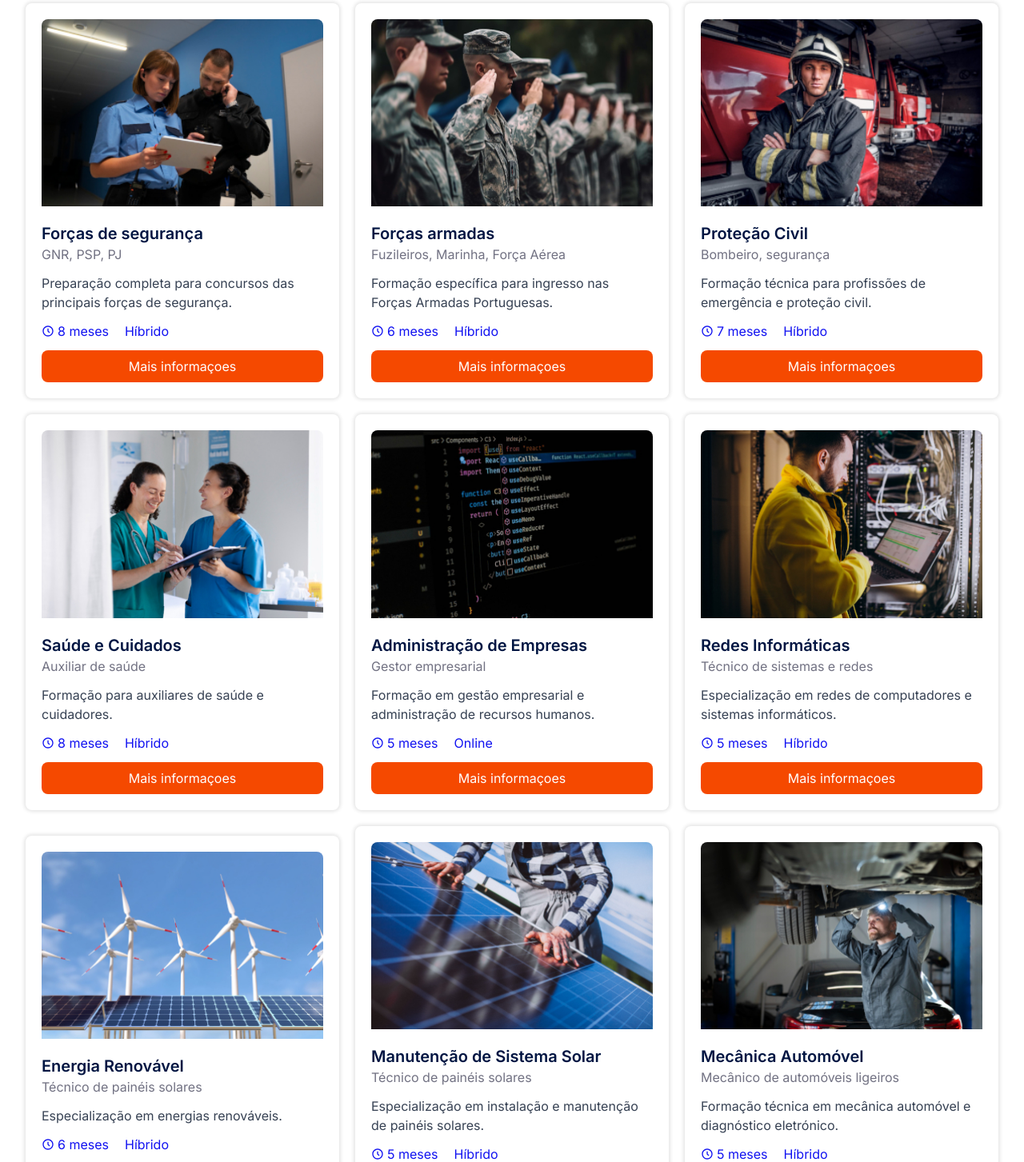
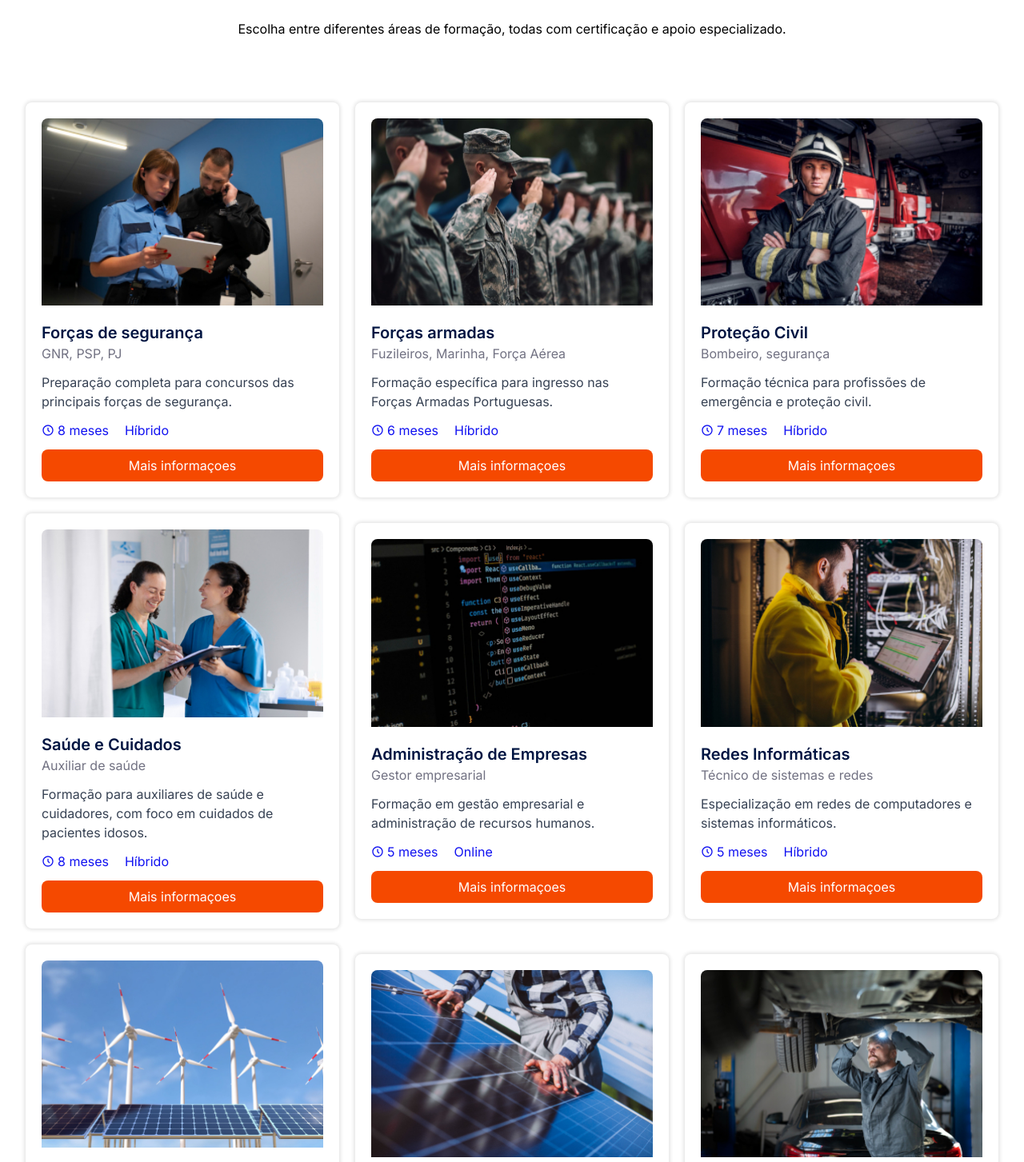
Before and after one commit to Esmael-coder/School_Academy, a React (Vite) app in the folder projecto-final/: page /cursos in a window 1280 px wide. Shown: the part 785-2238 px from the top of the page at 80% size. Built offline with nearby package versions, Linux system fonts and the light colour scheme.

Commit message:
add frme motion

```diff
--- a/projecto-final/package.json
+++ b/projecto-final/package.json
@@ -11,6 +11,7 @@
   },
   "dependencies": {
     "@tailwindcss/vite": "^4.1.12",
+    "motion": "^12.23.12",
     "react": "^19.1.0",
     "react-dom": "^19.1.0",
     "react-icons": "^5.5.0",
--- a/projecto-final/src/const/Constants.js
+++ b/projecto-final/src/const/Constants.js
@@ -268,7 +268,7 @@ export const courses = [
     name: "Saúde e Cuidados",
     example: "Auxiliar de saúde",
     category: "saúde",
-    description: "Formação para auxiliares de saúde e cuidadores.",
+    description: "Formação para auxiliares de saúde e cuidadores, com foco em cuidados de pacientes idosos.",
     descriptionLong: "Este curso prepara profissionais para atuarem em hospitais, clínicas e lares, prestando apoio direto a pacientes e equipas de saúde. Inclui teoria e prática supervisionada.",
     duration: "8 meses",
     method: "Híbrido",
@@ -352,7 +352,7 @@ export const courses = [
     name: "Energia Renovável",
     example: "Técnico de painéis solares",
     category: "energia renovável",
-    description: "Especialização em energias renováveis.",
+    description: "Especialização em energias renováveis, com foco nas necessidades atuais do setor energético.",
     descriptionLong: "Curso focado em soluções sustentáveis para o setor energético, com destaque para a energia solar. O aluno aprende sobre instalação, manutenção e dimensionamento de sistemas de energias renováveis.",
     duration: "6 meses",
     method: "Híbrido",
--- a/projecto-final/src/pages/cursos/Cursos.jsx
+++ b/projecto-final/src/pages/cursos/Cursos.jsx
@@ -1,8 +1,8 @@
 import React, { useState, useEffect } from 'react'
 import { HeroDiv } from '../../components/HeroDiv'
-import { courses } from '../../const/Constants'
 import { CourseCard } from '../../components/CourseCard'
 import { BoxModal } from '../../components/BoxModal';
+import { motion } from 'motion/react';
 
 
 export const Cursos = ({ allCourses, handleFilter }) => {
@@ -150,16 +150,22 @@ export const Cursos = ({ allCourses, handleFilter }) => {
         </header>
 
         <div className='max-w-7xl w-full min-h-[75vh] mx-auto px-4 lg:px-8 gap-8 m-10'>
-          <div>
-            <h1 className='font-bold text-3xl lg:text-4xl text-primary text-center mb-10'>Cursos Certificados</h1>
+          <div className='text-center my-20'>
+            <h1 className='font-bold text-3xl lg:text-4xl text-primary mb-5'>Cursos Certificados</h1>
+            <p>Escolha entre diferentes áreas de formação, todas com certificação e apoio especializado.</p>
           </div>
 
 
           <div className='flex flex-col items-center gap-5 md:grid sm:grid-cols-2 lg:grid-cols-3'>
             {
               allCourses.map(course => (
+                <motion.div key={course.id}
+                  initial={{ opacity: 0, y: 50 }}
+                  whileInView={{ opacity: 1, y: 0 }}
+                  transition={{ duration: 0.8, ease: "easeOut" }}
+                  viewport={{once: true, amount: 0.3}}
+                >
                   <CourseCard
-                  key={course.id}
                     id={course.id}
                     image={course.image}
                     name={course.name}
@@ -167,6 +173,7 @@ export const Cursos = ({ allCourses, handleFilter }) => {
                     duration={course.duration}
                     modality={course.method}
                     description={course.description} />
+                </motion.div>
               ))
             }
           </div>
--- a/projecto-final/src/pages/home/Home.jsx
+++ b/projecto-final/src/pages/home/Home.jsx
@@ -15,6 +15,7 @@ import { MdAutoGraph } from 'react-icons/md';
 import { Link } from 'react-router-dom';
 import { category, testimoniolsData } from '../../const/Constants';
 import { BoxModal } from '../../components/BoxModal'
+import { motion } from 'motion/react'
 
 export const Home = ({ handleFilter }) => {
 
@@ -84,16 +85,22 @@ export const Home = ({ handleFilter }) => {
 
               {
                 category.map(item => (
-                  <Container onClick={() => handleFilter(item.name)} key={item.id} icon={item.icon} content={item.name} />
+                  <motion.div key={item.id}
+                  initial={{opacity: 0, y: 60, scale: 0.8}}
+                  whileInView={{opacity: 1, y: 0, scale: 1}}
+                  transition={{duration: 0.6, delay: item.id * 0.2, ease: "easeInOut"}}
+                  viewport={{once: true}}>
+                    <Container onClick={() => handleFilter(item.name)} icon={item.icon} content={item.name} />
+                  </motion.div>
                 )
                 )
               }
 
 
-              <Link to={"/"} className='flex items-center justify-center md:self-center gap-2 p-3 my-5 bg-orange hover:bg-hover text-white rounded-md coursor-pointer transition-all duration-300 ease-in-out'>
+              <a href="email"  className='flex items-center justify-center md:self-center gap-2 p-3 my-5 bg-orange hover:bg-hover text-white rounded-md coursor-pointer transition-all duration-300 ease-in-out'>
                 Receber orientação
                 <BiPhoneCall size={20} />
-              </Link>
+              </a>
 
             </div>
 
```
Also changed, not shown: 1 other file (tests, documents, lock files or other folders). Lines whose indentation alone changed are shown as unchanged.
